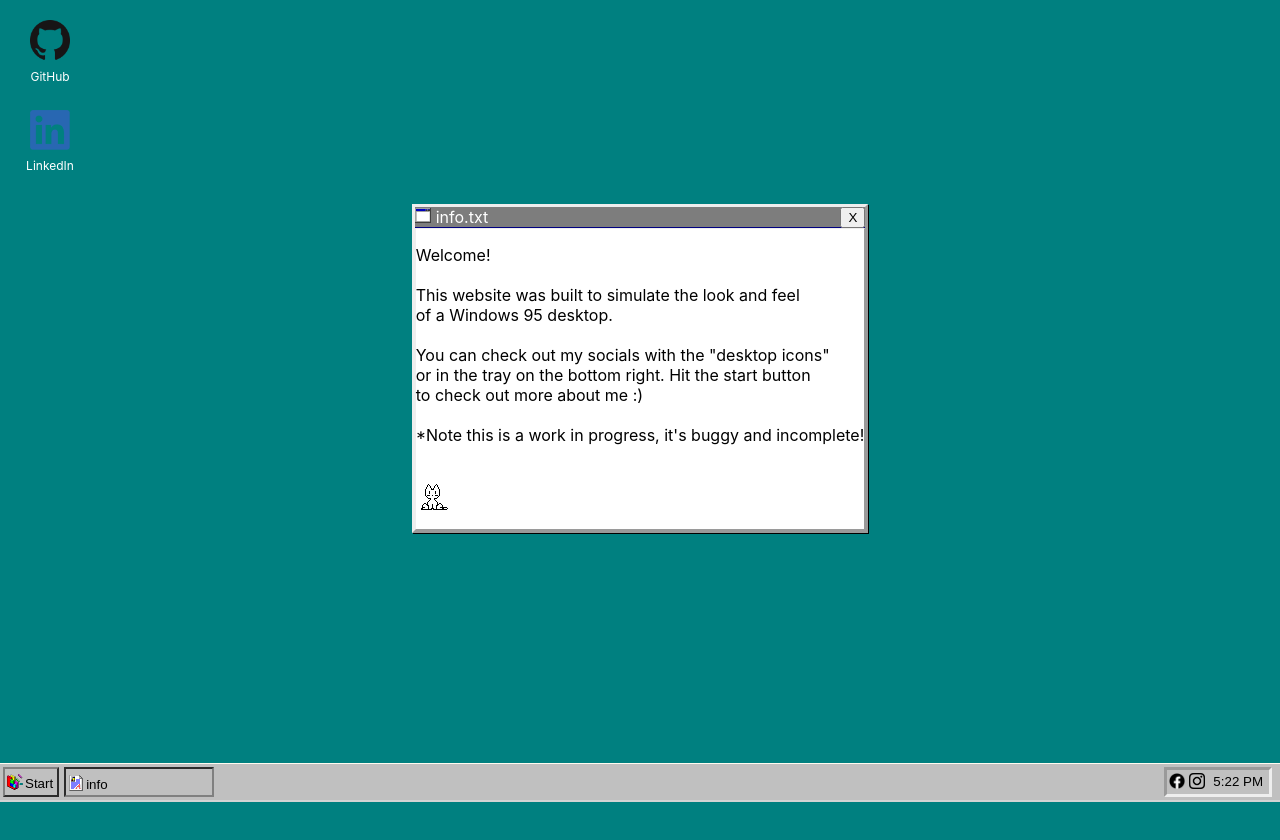
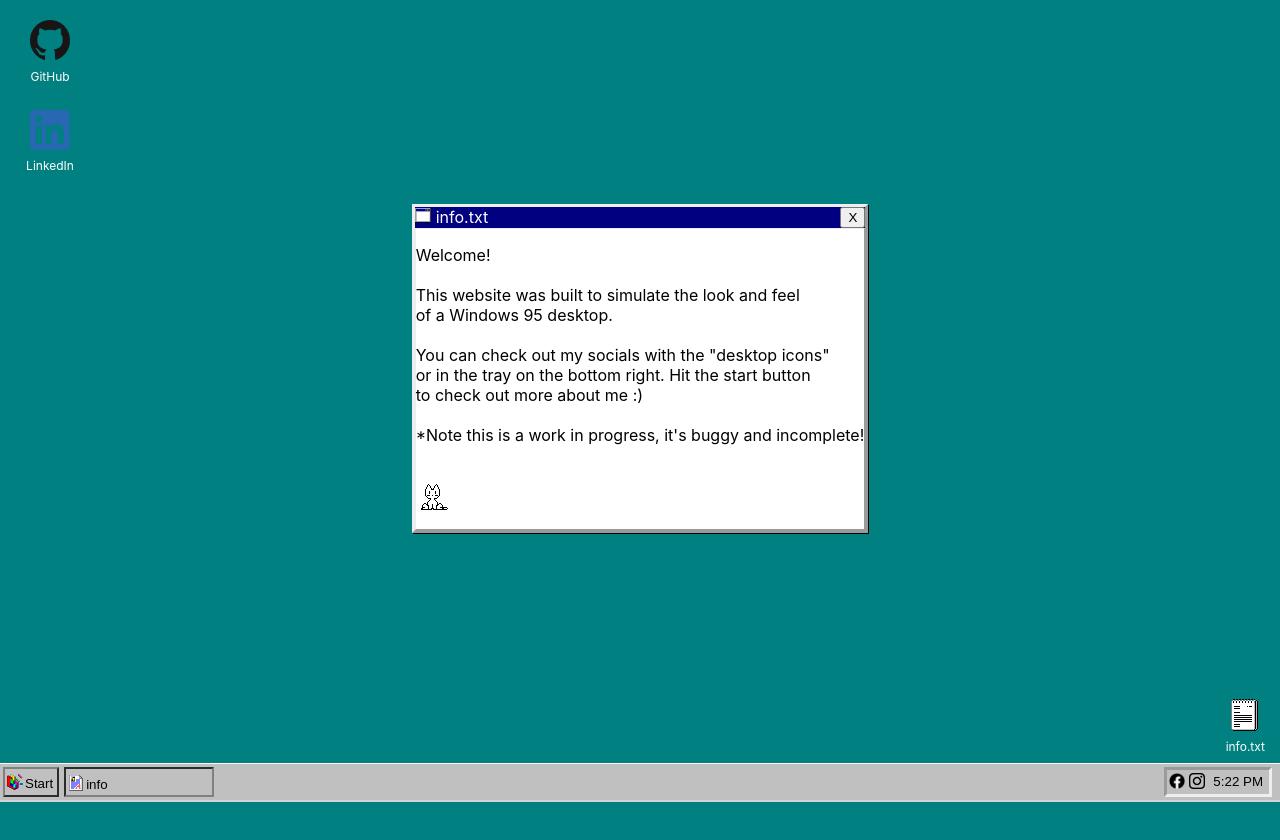
Before and after one commit to arusnac/arusnac.github.io, a React (Create React App) app: page / in a window 1280 px wide. Shown: the top 840 px of the page. Built offline with nearby package versions, Linux system fonts and the light colour scheme.

Commit message:
added new icon

```diff
--- a/src/App.js
+++ b/src/App.js
@@ -2,7 +2,6 @@ import './App.css';
 import Navbar from './Navigation/Navbar'
 import Desktop from './Desktop'
 import React, { useState } from 'react';
-import Portfolio from './Pages/Portfolio';
 
 let startingState = [{ element: 'Portfolio', isFocus: false, isOpen: false },
 { element: 'About', isFocus: false, isOpen: false },
--- a/src/Desktop.css
+++ b/src/Desktop.css
@@ -48,3 +48,17 @@ a {
     margin: 5px;
     text-align: center;
 }
+
+.desktop-img-info {
+    padding: 0;
+    margin: 15px 0 0 0;
+    max-width: 100%;
+}
+
+.desktop-item-info {
+    bottom: 0%;
+    margin: 0 15px 45px 0;
+    right: 0%;
+    position: fixed;
+    text-align: center;
+}
--- a/src/Desktop.js
+++ b/src/Desktop.js
@@ -3,19 +3,26 @@ import './Desktop.css'
 import gitHub from './assets/github.png'
 import linkedIn from './assets/linkedin.png'
 import Portfolio from "./Pages/Portfolio";
-import eventBus from "./EventBus";
 import About from "./Pages/About";
 import Experience from "./Pages/Experience";
 import Contact from "./Pages/Contact";
 import Info from './Pages/Info';
-import Draggable from 'react-draggable';
+import Text from './assets/text.png'
 import { useSelector, useDispatch } from 'react-redux';
-import { toggleFocus } from './Redux/windowSlice';
+import { toggleFocus, toggleOpen } from './Redux/windowSlice';
+
 
 const Desktop = (props) => {
     const window = useSelector((state) => state.window.value);
     const windowStates = useSelector((state) => state.window);
     const focusWindow = useRef(null);
+    const dispatch = useDispatch();
+
+    const updateWindow = (e) => {
+        dispatch(toggleOpen(e.target.value))
+        dispatch(toggleFocus(e.target.value))
+    }
+
 
 
     return (<div>
@@ -34,38 +41,34 @@ const Desktop = (props) => {
                 </div>
             </div>
 
+            <div className='desktop-item-info'>
+                <img className="desktop-img-info" src={Text} alt='LinkedIn'></img>
+                <div>
+                    <a href={updateWindow} target="_blank" rel="noreferrer noopener">info.txt</a>
+                </div>
+            </div>
+
         </div>
 
         <div className='container-desktop'>
 
-            <Info />
+            {
+                window.windows[4].isOpen && <Info />
+            }
 
-            {window.windows[0].isOpen &&
-
-                // <div value='about' className='container-modal'
-                //     style={{ zIndex: window.windows[0].isFocus && 1 }}>
-                <About openAbout={props.openAbout} />
-                // </div>
+            {
+                window.windows[0].isOpen &&
+                <About />
             }
-            {window.windows[1].isOpen &&
-
-                // <div className='container-modal-2'
-                //     style={{ zIndex: window.windows[1].isFocus && 1 }}>
-                < Portfolio openPort={props.openPort} />
-                // </div>
+            {
+                window.windows[1].isOpen &&
+                < Portfolio />
             }
             {window.windows[2].isOpen &&
-
-                // <div className='container-modal'
-                //     style={{ zIndex: window.windows[2].isFocus && 1 }}>
                 <Experience openExp={props.openExp} />
-                // </div>
             }
             {window.windows[3].isOpen &&
-
-                // <div className='container-modal'>
                 <Contact openContact={props.openContact} />
-                // </div>
             }
 
         </div>
--- a/src/Pages/Info.js
+++ b/src/Pages/Info.js
@@ -1,13 +1,23 @@
 import React from "react";
 import Draggable from "react-draggable";
-import infoIcon from "../assets/infoIcon.png"
-import styles from "./Info.module.css"
-import catGif from '../assets/cat.gif'
-import { useSelector } from "react-redux";
+import infoIcon from "../assets/infoIcon.png";
+import styles from "./Info.module.css";
+import catGif from '../assets/cat.gif';
+import { useSelector, useDispatch } from "react-redux";
+import { toggleFocus, toggleOpen } from '../Redux/windowSlice';
 
 const Info = (props) => {
     const nodeRef = React.useRef(null);
     const window = useSelector((state) => state.window.value);
+    const dispatch = useDispatch();
+
+    const handleClick = () => {
+        dispatch(toggleFocus('about'))
+    }
+
+    const closeWindow = (e) => {
+        dispatch(toggleOpen(e.target.value))
+    }
 
 
     return (
@@ -16,8 +26,9 @@ const Info = (props) => {
                 <div id='handle' className='portfolio-header'
                     style={{ backgroundColor: window.windows[4].isFocus && '#000080' }}>
 
-                    <p className="portfolio-header"><img className='contact-icon' src={infoIcon} alt='icon' />info.txt
-                        <button onClick={props.openContact} className="portfolio-button">X</button></p>
+                    <p className="portfolio-header" style={{ backgroundColor: window.windows[4].isFocus && '#000080' }}>
+                        <img className='contact-icon' src={infoIcon} alt='icon' />info.txt
+                        <button value='info' onClick={closeWindow} className="portfolio-button">X</button></p>
                 </div>
                 <div className={styles.info_container}>
                     <p>Welcome!<br /><br />
```
Also changed, not shown: src/assets/text.png (added).
